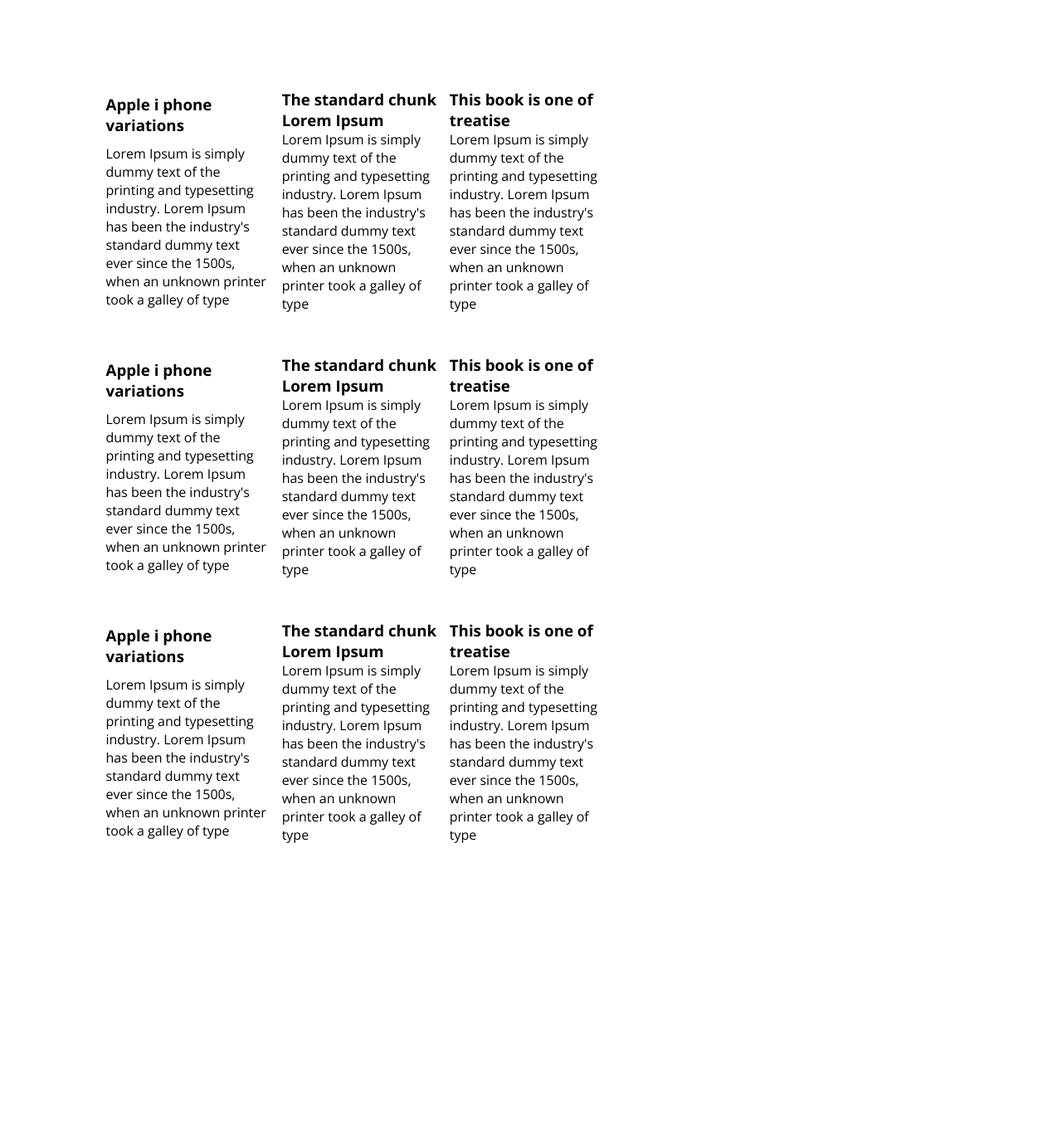
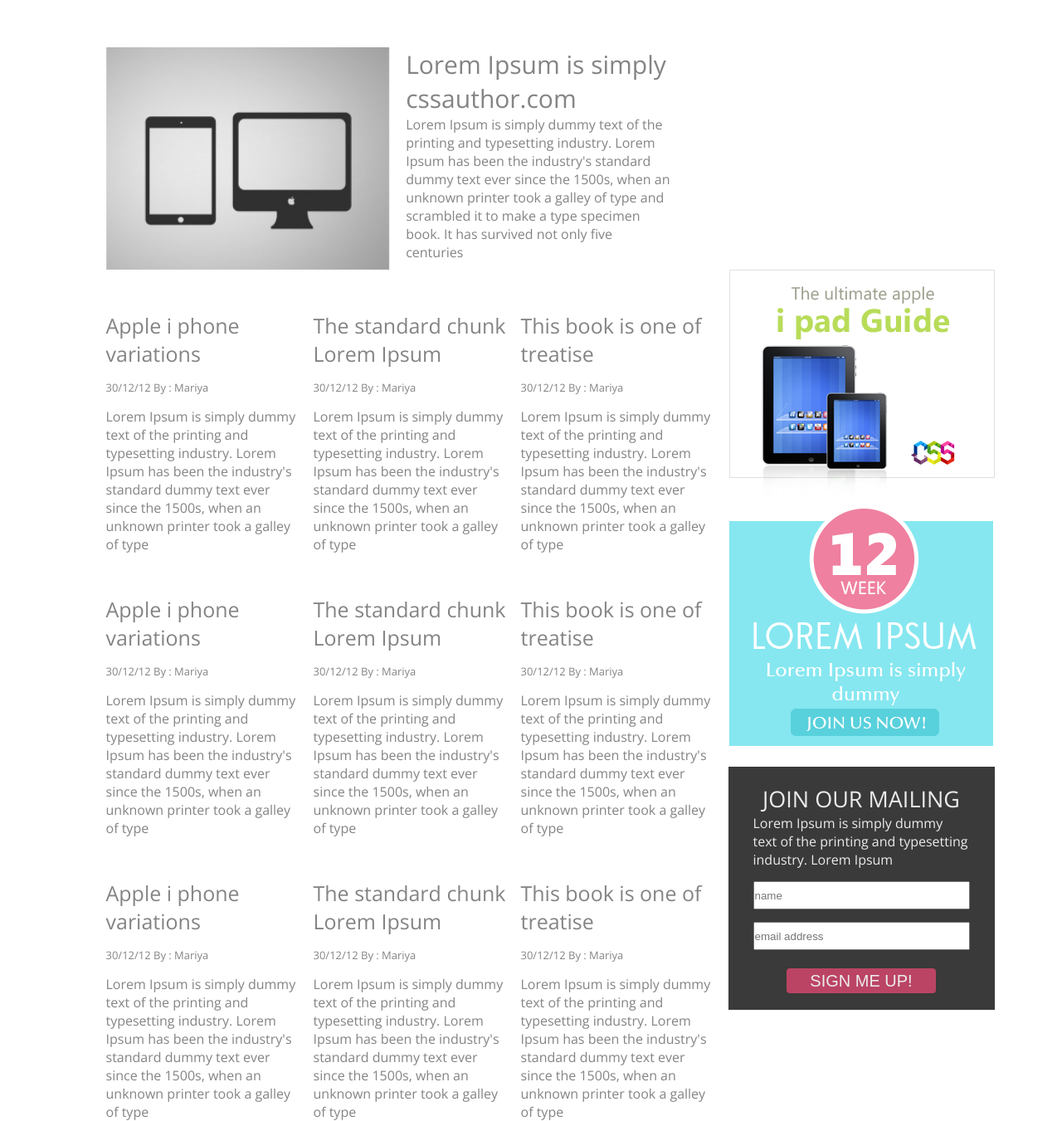
Before and after one commit to RumblyCases/metroblog, a plain HTML site: page index.html in a window 1280 px wide. Shown: the part 652-2003 px from the top of the page at 83% size. Before the commit the page ends 1669 px from the top, so only its background shows below. Drawn offline with nearby package versions, Linux system fonts and the light colour scheme.

Commit message:
refactor: change structure of the project & feat: add sidebar

```diff
--- a/css/style.css
+++ b/css/style.css
@@ -68,18 +68,100 @@ ul{
 .article{
     width: 1025px;
     margin: 0 auto;
+    color: #848484;
+}
+.article h2{
+
 }
 .posts{
-    width: 60%;
     margin-top: auto;
     display: grid;
-    grid-template-columns: auto auto auto;
+    grid-template-columns: auto auto auto ;
+
 }
 .post{
    /*  border: 1px solid red ; */
-    margin-top: 50px;
+    width: 235px;
+    margin-top:50px;
     margin-right: 15px;
     display: flex;
     flex-direction: column;
-    justify-content: space-around;
+    justify-content: space-between;
+    align-items: flex-start;
 }
+.post h2{
+    display: inline-block;
+    padding-bottom: 15px ;
+}
+.post h3{
+    display: inline-block;
+    padding-bottom: 15px ;
+}
+.owl-carousel{
+    display: flex;
+    justify-content: space-between;
+}
+.owl-carousel h2{
+    font-weight: 400;
+    font-size: 30px;
+}
+.slide-text{
+    margin-left: 20px;
+    display: flex;
+    flex-direction: column;
+    justify-content: space-between;
+    align-items: flex-start;
+}
+.main-content{
+    width: 700px;
+    display: flex;
+
+}
+.main-content h2{
+    display: inline-block;
+    font-weight: 400;
+    font-size: 25px;
+}
+.main-content h3{
+    font-size: 13px;
+    font-weight: 400;
+}
+
+/* .content-right{
+    width: 30%;
+} */
+.join-form{
+    margin-top: 20px;
+    padding: 20px 30px;
+    color: #EBEBEB;
+    background-color: #393A39;
+    display: flex;
+    flex-direction: column;
+    justify-content: space-between;
+}
+.join-form h3{
+    margin: 0 auto;
+    font-weight: 400;
+    font-size: 27px;
+    text-transform: uppercase;
+
+}
+.join-form p{
+    font-weight: 400;
+    font-size: 27px;
+    font-size: 16px;
+}
+input{
+    height: 30px;
+    margin-top: 15px;
+}
+.submit{
+    background-color:#BB4465;
+    color: #EBEBEB;
+    margin: 0 auto;
+    width: 180px;
+    border: none;
+    border-radius: 4px;
+    cursor:pointer;
+    font-size: 20px;
+}
--- a/index.html
+++ b/index.html
@@ -44,58 +44,88 @@
 
     <section class="article">
             <div class="owl-carousel">
-            <div class="slide-img">
+                <div><!-- class="slide-img" -->
                     <img src="img/slider.jpg" alt="image">
                 </div>
-            <div class="slide-text">
-                <h2>Lorem Ipsum is simply cssauthor.com</h2>
+                <div class="slide-text"><!-- class="slide-text" -->
+                    <h2 class="title-slide">Lorem Ipsum is simply cssauthor.com</h2>
                     <p>Lorem Ipsum is simply dummy text of the printing and typesetting industry. Lorem Ipsum has been the industry's standard dummy text ever since the 1500s, when an unknown printer took a galley of type and scrambled it to make a type specimen book. It has survived not only five centuries</p>
+               <!--          <div class="arrow">
+                            <p class="arrow-left">&lt;</p>
+                            <p class="arrow-right">&gt;</p>
+                        </div> -->
                 </div>
             </div>
             <!--owl-carousel-->
+            <div class="main-content">
+                <div class="content-left">
                     <div class="posts">
                         <div class="post">
-                <h3>Apple i phone variations</h3>
+                            <h2>Apple i phone variations</h2>
+                            <h3>30/12/12   By : Mariya</h3>
                             <p>Lorem Ipsum is simply dummy text of the printing and typesetting industry. Lorem Ipsum has been the industry's standard dummy text ever since the 1500s, when an unknown printer took a galley of type </p>
                         </div>
                         <div class="post">
-                <h3>The standard chunk Lorem Ipsum</h3>
+                            <h2>The standard chunk Lorem Ipsum</h2>
+                            <h3>30/12/12   By : Mariya</h3>
                             <p>Lorem Ipsum is simply dummy text of the printing and typesetting industry. Lorem Ipsum has been the industry's standard dummy text ever since the 1500s, when an unknown printer took a galley of type </p>
                         </div>
                         <div class="post">
-                <h3>This book is one of treatise </h3>
+                            <h2>This book is one of treatise </h2>
+                            <h3>30/12/12   By : Mariya</h3>
                             <p>Lorem Ipsum is simply dummy text of the printing and typesetting industry. Lorem Ipsum has been the industry's standard dummy text ever since the 1500s, when an unknown printer took a galley of type </p>
                         </div>
                         <div class="post">
-                <h3>Apple i phone variations </h3>
+                            <h2>Apple i phone variations </h2>
+                            <h3>30/12/12   By : Mariya</h3>
                             <p>Lorem Ipsum is simply dummy text of the printing and typesetting industry. Lorem Ipsum has been the industry's standard dummy text ever since the 1500s, when an unknown printer took a galley of type </p>
                         </div>
                         <div class="post">
-                <h3>The standard chunk Lorem Ipsum</h3>
+                            <h2>The standard chunk Lorem Ipsum</h2>
+                            <h3>30/12/12   By : Mariya</h3>
                             <p>Lorem Ipsum is simply dummy text of the printing and typesetting industry. Lorem Ipsum has been the industry's standard dummy text ever since the 1500s, when an unknown printer took a galley of type </p>
                         </div>
                         <div class="post">
-                <h3>This book is one of treatise </h3>
+                            <h2>This book is one of treatise </h2>
+                            <h3>30/12/12   By : Mariya</h3>
                             <p>Lorem Ipsum is simply dummy text of the printing and typesetting industry. Lorem Ipsum has been the industry's standard dummy text ever since the 1500s, when an unknown printer took a galley of type </p>
                         </div>
                         <div class="post">
-                <h3>Apple i phone variations </h3>
+                            <h2>Apple i phone variations </h2>
+                            <h3>30/12/12   By : Mariya</h3>
                             <p>Lorem Ipsum is simply dummy text of the printing and typesetting industry. Lorem Ipsum has been the industry's standard dummy text ever since the 1500s, when an unknown printer took a galley of type </p>
                         </div>
                         <div class="post">
-                <h3>The standard chunk Lorem Ipsum</h3>
+                            <h2>The standard chunk Lorem Ipsum</h2>
+                            <h3>30/12/12   By : Mariya</h3>
                             <p>Lorem Ipsum is simply dummy text of the printing and typesetting industry. Lorem Ipsum has been the industry's standard dummy text ever since the 1500s, when an unknown printer took a galley of type </p>
                         </div>
                         <div class="post">
-                <h3>This book is one of treatise </h3>
+                            <h2>This book is one of treatise </h2>
+                            <h3>30/12/12   By : Mariya</h3>
                             <p>Lorem Ipsum is simply dummy text of the printing and typesetting industry. Lorem Ipsum has been the industry's standard dummy text ever since the 1500s, when an unknown printer took a galley of type </p>
                         </div>
                     </div>
+                </div>
+                <div class="content-right">
+                    <img src="img/ad1.png" alt="imaage">
+                    <img src="img/ad2.png" alt="image">
+                    <div class="join-form">
+                           <h3> Join our mailing </h3>
+                           <p>Lorem Ipsum is simply dummy text of the printing and typesetting industry. Lorem Ipsum</p>
+                           <input type="text" placeholder="name">
+                           <input type="email" placeholder="email address"><br>
+                           <input type="submit" value="SIGN ME UP!" class="submit">
+                    </div>
+                </div>
+
+            </div>
     </section>
 
-    <script src="script.js"></script>
+
     <script src="https://code.jquery.com/jquery-3.4.1.min.js" integrity="sha256-CSXorXvZcTkaix6Yvo6HppcZGetbYMGWSFlBw8HfCJo="crossorigin="anonymous"></script>
     <script src="jquery.min.js"></script>
     <script src="owlcarousel/owl.carousel.min.js"></script>
+    <script src="script/script.js"></script>
 </body>
 </html>
--- a/script/script.js
+++ b/script/script.js
@@ -1,3 +1,3 @@
 $(document).ready(function(){
-    $(".owl-carousel").owlCarousel();
+    $(".owl-carousel").owlCarousel(10);
   });
```
Lines whose indentation alone changed are shown as unchanged.
